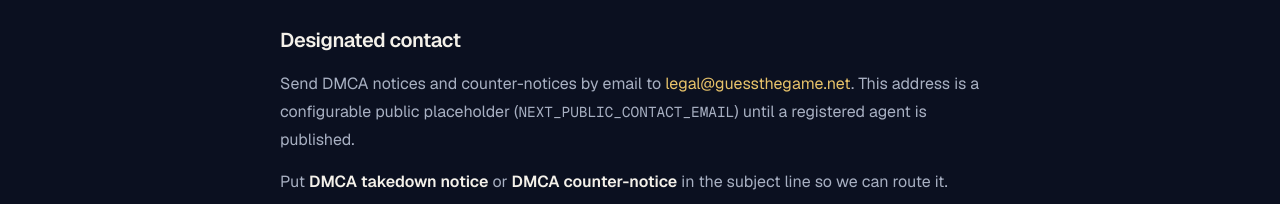
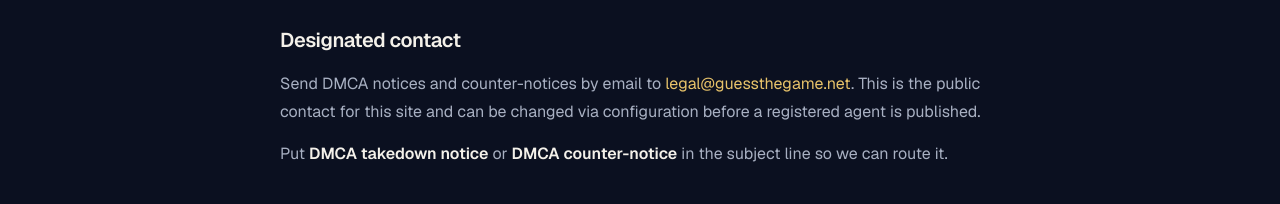
Before and after one commit to heatsing/Guessthegame, a Next.js app: page /dmca in a window 1280 px wide. Shown: the part 314-518 px from the top of the page. Built offline with nearby package versions, Linux system fonts and the light colour scheme; no server answers.

Commit message:
copy: keep the DMCA contact note public-facing
The mailbox is still configurable via NEXT_PUBLIC_CONTACT_EMAIL; the
page no longer names that env var in visitor-facing copy.

Co-authored-by: heatsing <heatsing@users.noreply.github.com>

```diff
--- a/app/dmca/page.tsx
+++ b/app/dmca/page.tsx
@@ -25,9 +25,8 @@ export default function DmcaPage() {
       <p>
         Send DMCA notices and counter-notices by email to{" "}
         <a href={contactMailto("DMCA takedown notice")}>{site.contactEmail}</a>
-        . This address is a configurable public placeholder (
-        <code>NEXT_PUBLIC_CONTACT_EMAIL</code>) until a registered agent is
-        published.
+        . This is the public contact for this site and can be changed via
+        configuration before a registered agent is published.
       </p>
       <p>
         Put <strong>DMCA takedown notice</strong> or{" "}
```
